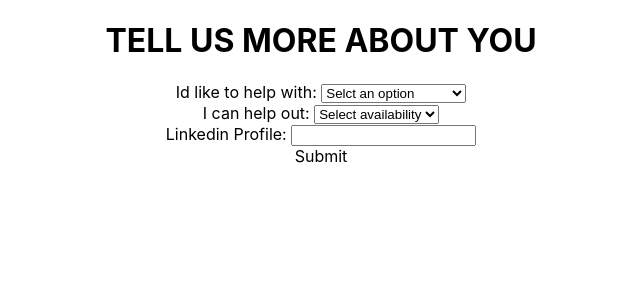
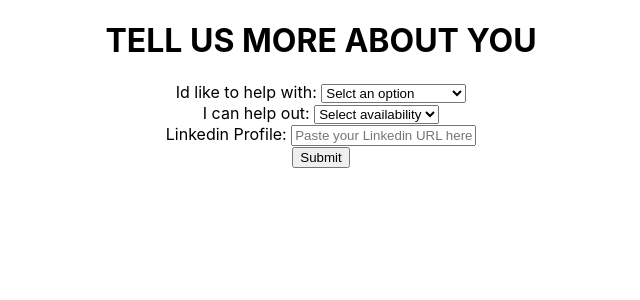
Before and after one commit to theCOOPcc/sign-up-form, a React (Create React App) app: page / in a window 1280 px wide. Shown: the top 300 px of the page, without its empty margins (319-959 px from the left). Built offline with nearby package versions, Linux system fonts and the light colour scheme.

Commit message:
fixed small error...many more

```diff
--- a/src/App.js
+++ b/src/App.js
@@ -1,13 +1,13 @@
 import './App.css';
 import { FormikContainer } from './components/Formik-stuff/FormikContainer';
 import FormikControl from './components/Formik-stuff/FormikControl';
-import { MentorForm } from './components/forms/MentorForm';
+// import { MentorForm } from './components/forms/MentorForm';
 
 function App() {
   return (
     <div className="App">
-     {/* <MentorForm /> */}
-
+     {/* <MentorForm />
+      */}
      <FormikContainer />
 
      <FormikControl />
--- a/src/components/Formik-stuff/FormikContainer.js
+++ b/src/components/Formik-stuff/FormikContainer.js
@@ -44,33 +44,34 @@ export const FormikContainer = () => {
       initialValues={initialValues}
       validationSchema={validationSchema}
       onSubmit={onSubmit}
-
       >
-      {
-        formik => (
-        <Form>
+        <Form onSubmit={onSubmit}>
           <FormikControl
           control='select'
           label='Id like to help with: '
           name='selectOption'
           options={helpwithOptions}
+
           />
           <FormikControl
           control='select'
           label='I can help out: '
           name='selectOption'
           options={helpAvailability}
+
           />
           <FormikControl
             control='input'
             label='Linkedin Profile: '
-            name='linkedin' />
+            name='workProf'
+            onSubmit={onSubmit}
+            placeholder='Paste your Linkedin URL here'
+            />
 
-          <submit type='submit'>Submit</submit>
-        </Form>
-        )
-      }
+          <button type='submit'> Submit</button>
+          </Form>
     </Formik>
     </>
+
   )
 }
--- a/src/components/Formik-stuff/FormikControl.js
+++ b/src/components/Formik-stuff/FormikControl.js
@@ -1,6 +1,8 @@
 import React from 'react'
 import Select from './Select'
 import Input from './Input'
+
+
 function FormikControl(props) {
   const {control, ...rest} = props
   switch(control) {
--- a/src/components/forms/MentorForm.jsx
+++ b/src/components/forms/MentorForm.jsx
@@ -1,37 +1,42 @@
 import React from 'react';
 import {Formik, Form, Field} from 'formik'
 import './MentorForm.css'
+import * as Yup from 'yup'
 
-// const helpOptions =  {
-//   '1:1 Mentoring'
-//   'Group Presentations'
-//   'Spring Planning',
-//   'Design Review',
-//   'Lightning Talks(Presenter)',
-//   'Lightning Talks(Audience)',
-//   'Interview Prep',
-//   'Portfolio Development'
-// };
+// const helpOptions =  [
+//     {key: 'Selct an option', value: ''},
+//     {key: '1:1 Mentoring', value: 'mentoring'},
+//     {key: 'Group Presentations', value: 'groupPres'},
+//     {key: 'Sprint Planning', value: 'sprintPlan'},
+//     {key: 'Lightning talk (Pres.)', value: 'ltPres'},
+//     {key: 'Lightning talk (Aud.)', value: 'ltAud'},
+//     {key: 'Interview Prep', value: 'intPrep'},
+// ];
 
-// const initialValues = {
-//   helpWith: '',
-//   availDates: '',
-//   workProfile: ''
-// }
+const initialValues = {
+  helpWith: '',
+  availDates: '',
+  workProfile: ''
+}
 
-// const onSubmit = values => {
-//   console.log('form values', values)
-// }
+const onSubmit = values => {
+  console.log('form values', values)
+}
 
-// const validate = values
+const validationSchema = Yup.object({
+  helpWith: Yup.string().required('Required'),
+  availDates: Yup.string().required('Required'),
+  workProf:  Yup.string().required('Required'),
+  selectOption:  Yup.string().required('Required'),
+})
 
 
 export const MentorForm = () => {
   return (
   <Formik
-    // initialValues={initialValues}
-    // validationSchema={validationSchema}
-    // onSubmit={onSubmit}
+    initialValues={initialValues}
+    validationSchema={validationSchema}
+    onSubmit={onSubmit}
     >
       <Form>
         <div className="form-control required">
@@ -65,6 +70,8 @@ export const MentorForm = () => {
             name='workProfile'
           />
         </div>
+
+        <button type='submit'>Submit</button>
       </Form>
 
     </Formik>
```
